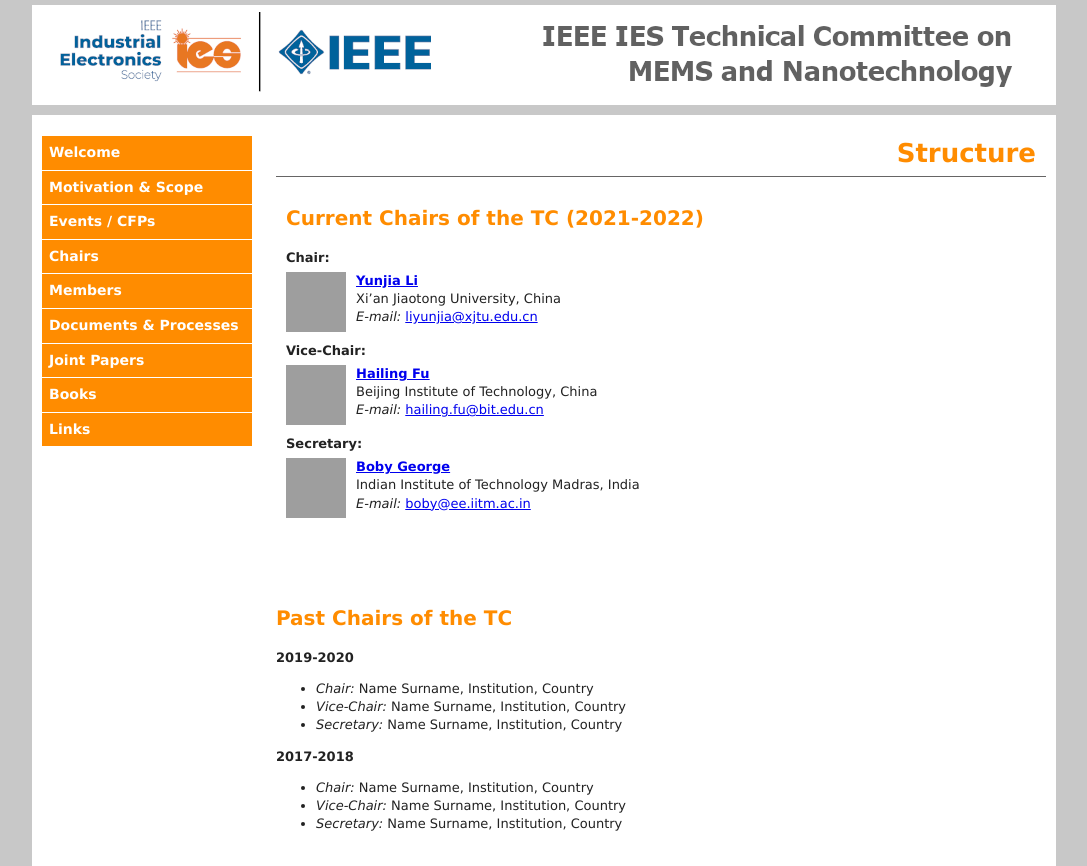
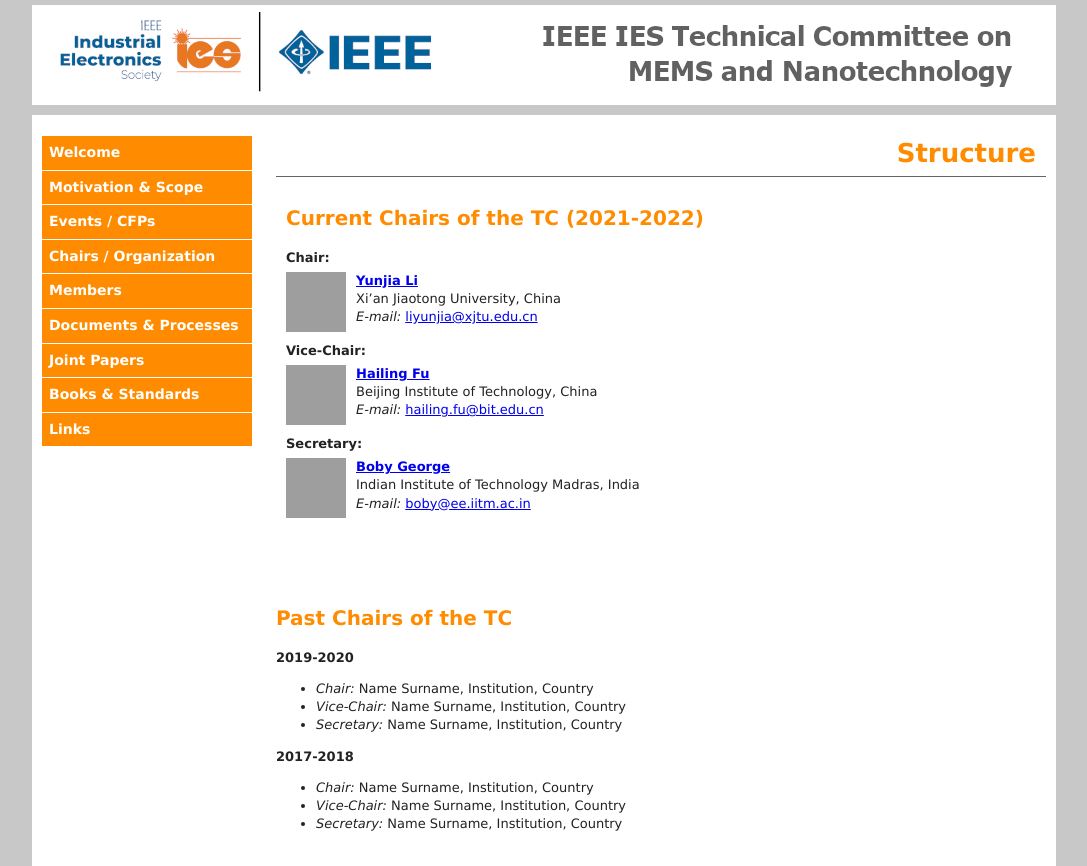
Before and after one commit to ieee-ies/micro.ieee-ies.org, a plain HTML site: page chairs.html in a window 1280 px wide. Shown: the whole page, without its empty margins (96-1183 px from the left). Drawn offline with Linux system fonts and the light colour scheme; grey boxes are pictures that could not be loaded; a script that the page names is missing.

Commit message:
chairs.html

```diff
--- a/chairs.html
+++ b/chairs.html
@@ -43,11 +43,11 @@
           <li><a href="index.html">Welcome</a></li>
           <li><a href="motivation.html">Motivation &amp; Scope</a></li>
           <li><a href="events.html">Events / CFPs</a></li>
-          <li><a href="chairs.html">Chairs</a></li>
+          <li><a href="chairs.html">Chairs / Organization</a></li>
           <li><a href="members.html">Members</a></li>
           <li><a href="processes.html">Documents &amp; Processes</a></li>
           <li><a href="papers.html">Joint Papers</a></li>
-          <li><a href="books.html">Books</a></li>
+          <li><a href="books.html">Books &amp; Standards</a></li>
           <li><a href="links.html">Links</a></li>
         </ul>
       </div>
```
